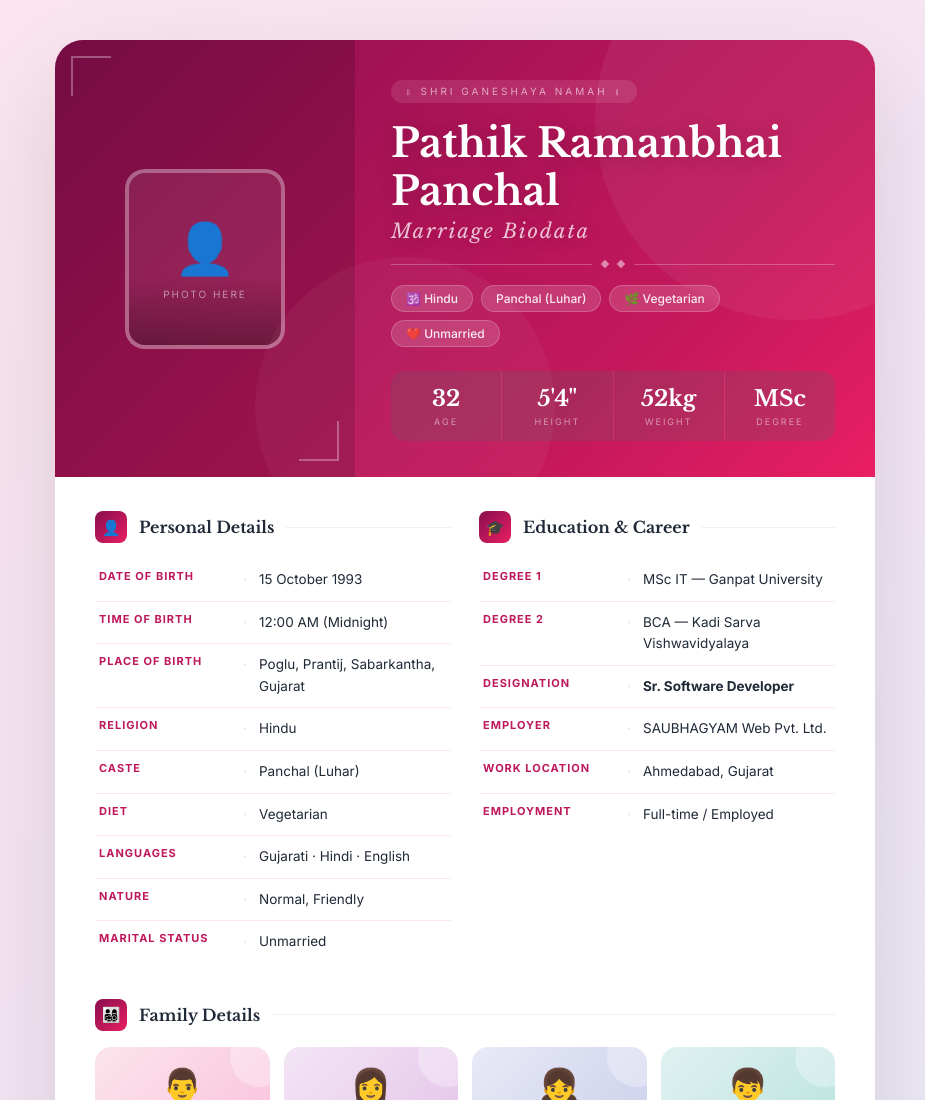
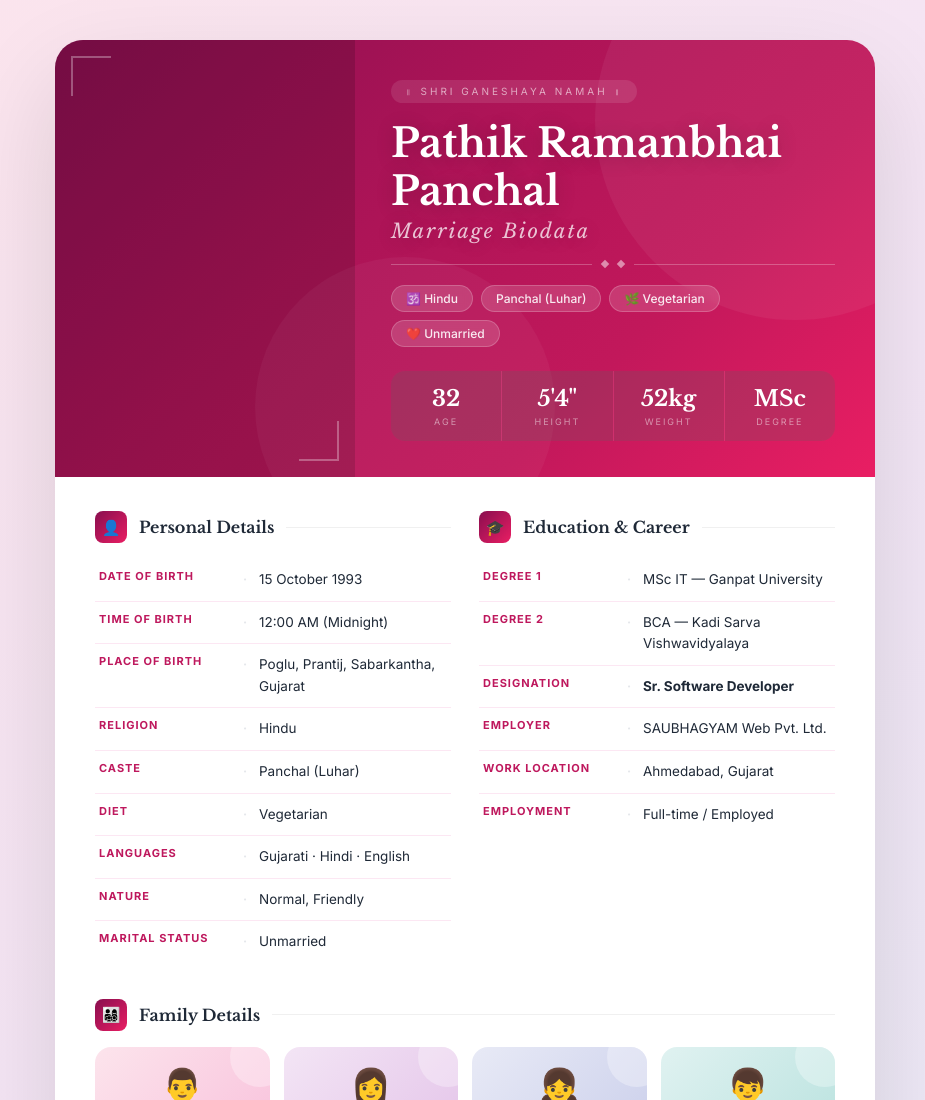
Before and after one commit to Ilesh/pathik9, a plain HTML site: page index.html in a window 1280 px wide. Shown: the top 1100 px of the page, without its empty margins (175-1100 px from the left). Drawn offline with nearby package versions, Linux system fonts and the light colour scheme.

Commit message:
Update index.html

```diff
--- a/index.html
+++ b/index.html
@@ -382,12 +382,6 @@ body{
     <div class="h-photo">
       <div class="h-corner-ornament"></div>
       <div class="h-corner-ornament br"></div>
-      <div class="h-photo-inner">
-        <div class="photo-frame">
-          <span class="pf-icon">👤</span>
-          <span class="pf-txt">Photo Here</span>
-        </div>
-      </div>
     </div>
     <div class="h-content">
       <div class="h-blessing">॥ Shri Ganeshaya Namah ॥</div>
```
